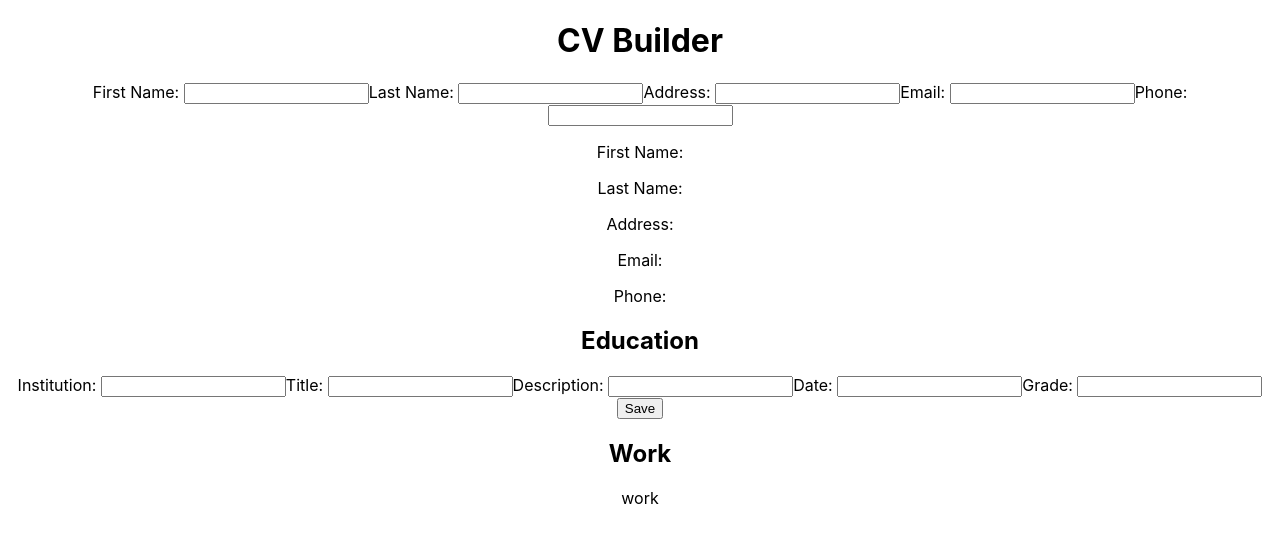
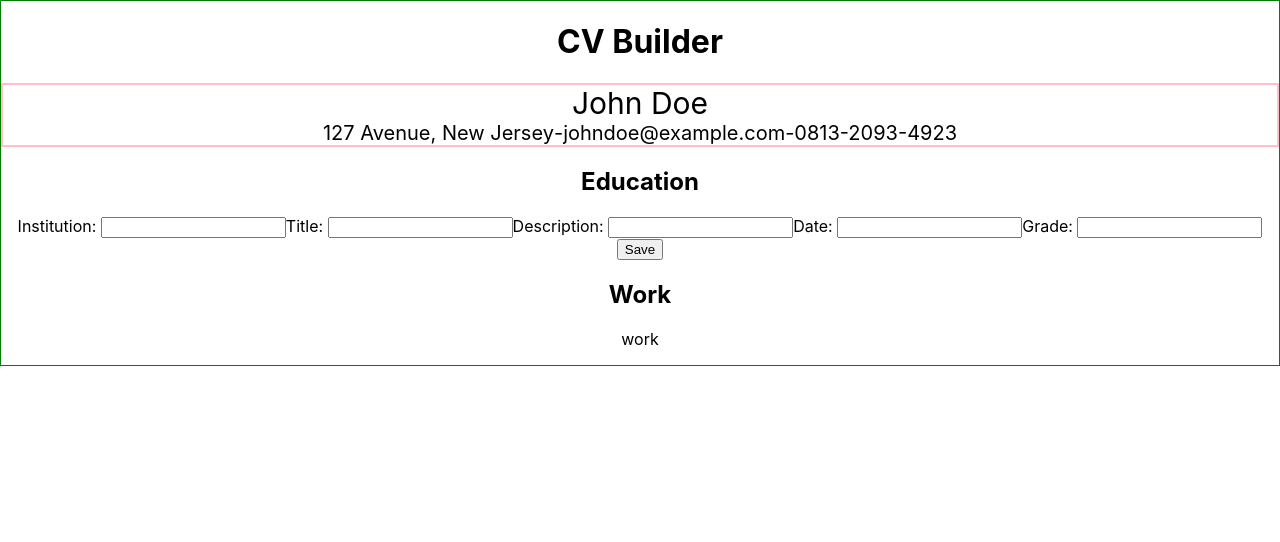
Before and after one commit to emarjani/resume-builder, a React (Create React App) app: page / in a window 1280 px wide. Shown: the top 542 px of the page. Built offline with nearby package versions, Linux system fonts and the light colour scheme.

Commit message:
changed general info layout

```diff
--- a/src/App.css
+++ b/src/App.css
@@ -1,11 +1,95 @@
 .App {
   text-align: center;
+  border: 1px green solid;
 }
 
 .App-logo {
   height: 40vmin;
   pointer-events: none;
 }
+
+/* GENERAL */
+
+#header {
+  border: 2px pink solid;
+  display: flex;
+  flex-direction: column;
+  align-items: center;
+  /* display: rela */
+}
+
+#name-container {
+  /* border: 2px purple solid; */
+  display: flex;
+  width: fit-content;
+}
+
+#name-container p,
+#contact-info p{
+  /* border: 1px solid; */
+  margin: 0;
+}
+
+#name-container p,
+#name-container input {
+  font-size: 30px;
+}
+
+#contact-info p,
+#contact-info input {
+  font-size: 20px;
+}
+
+/*
+__________________________________________ */
+
+
+
+.dash {
+  /* border: 2px red solid; */
+  margin: 0 2em 0 2em;
+}
+
+
+#header .field-container {
+  position: relative;
+  /* background-color: yellow; */
+}
+
+#header input {
+  /* font-size: 30px; */
+  /* min-width: 10px; */
+  outline: none;
+  position: absolute;
+  top:0;
+  width: 98%;
+  /* height: 98%; */
+  padding: 1px;
+  /* background-color: rgb(221, 159, 159); */
+  display: none;
+  z-index: 2;
+}
+
+#contact-info {
+  /* border: 1px red solid; */
+  /* width: 50%; */
+  display: flex;
+  justify-content: space-between;
+}
+
+#mask {
+  background-color: rgba(0,0,0,0.1);
+  width: 100%;
+  height: 100%;
+  display: none;
+  position: fixed;
+  top: 0;
+}
+
+
+
+
+
 
 @media (prefers-reduced-motion: no-preference) {
   .App-logo {
--- a/src/App.js
+++ b/src/App.js
@@ -15,11 +15,10 @@ class App extends Component {
 
     this.state = {
       general: {
-        firstName: "",
-        lastName: "",
-        email: "",
-        phone: "",
-        address: ""
+        name: "John Doe",
+        email: "johndoe@example.com",
+        phone: "0813-2093-4923",
+        address: "127 Avenue, New Jersey"
       },
 
       //id for both school and work
@@ -38,6 +37,7 @@ class App extends Component {
       work_form: {
         company: "",
         title: "",
+        duties: "",
         date: ""
       },
 
@@ -60,17 +60,15 @@ class App extends Component {
 
   }
 
-  //search school and work for id. if matches, delete that entry.
   //sesction is either education or work
   deleteEntry = (id, section) => {
     this.setState({[section]: this.state[section].filter(i => i.id !== id)});
   };
 
-  //needs to select correct form. grab object. fill fields with respective thing. edit object
-  //NOT delete and create a new one (id shud be the same)
-  editEntry = () => {
+  //take in id and changed info, and array, change accordingly
+  editEntry = (value, id, array) => {
 
-  };
+  }
 
   //for school
   createSchoolEntry = (school, title, desc, date, grade, id=this.state.id) => {
@@ -87,13 +85,13 @@ class App extends Component {
   }
 
 
-  // education, and work???/
+  // education, and work???// need to differentiate between save / create
   onSubmitForm = (e) => {
     e.preventDefault();
 
     const formID = e.target.id;
-    console.log(formID);
     if (formID == "education-form"){
+      //check if
       const { institution, title, description, date, grade } = this.state.education_form;
       let entry = this.createSchoolEntry(institution, title, description, date, grade);
       this.setState({education: this.state.education.concat(entry)});
@@ -107,63 +105,23 @@ class App extends Component {
 
   render(){
     return (
-      // edit cv button here?
+
       <div className="App">
         <h1>CV Builder</h1>
 
         <General info={this.state.general} change={this.handleChange}/>
 
         <h2>Education</h2>
-        <form id="education-form" onSubmit={this.onSubmitForm}>
-          <label htmlFor="institution">Institution: </label>
-          <input
-          onChange={this.handleChange}
-          value={this.state.education_form.institution}
-          type="text"
-          id="institution"
-          name="education_form"
-          />
 
-          <label htmlFor="title">Title: </label>
-          <input
-          onChange={this.handleChange}
-          value={this.state.education_form.title}
-          type="text"
-          id="title"
-          name="education_form"
-          />
 
-          <label htmlFor="description">Description: </label>
-          <input
-          onChange={this.handleChange}
-          value={this.state.education_form.description}
-          type="text"
-          id="description"
-          name="education_form"
-          />
+        <Education
+        form = {this.state.education_form}
+        entries={this.state.education}
 
-          <label htmlFor="date">Date: </label>
-          <input
-          onChange={this.handleChange}
-          value={this.state.education_form.date}
-          type="text"
-          id="date"
-          name="education_form"
-          />
-
-          <label htmlFor="grade">Grade: </label>
-          <input
-          onChange={this.handleChange}
-          value={this.state.education_form.grade}
-          type="text"
-          id="grade"
-          name="education_form"
-          />
-
-          <button type="submit">Save</button>
-        </form>
-
-        <Education entries={this.state.education} destroy={this.deleteEntry}/>
+        change = {this.handleChange}
+        onSubmit = {this.onSubmitForm}
+        destroy={this.deleteEntry}
+        edit={this.editSchoolEntry}/>
 
 
         <h2>Work</h2>
--- a/src/components/Education.js
+++ b/src/components/Education.js
@@ -6,11 +6,60 @@ class Education extends Component {
     }
 
     render(){
-        const { entries, destroy } = this.props;
+        const { form, entries, change, onSubmit, destroy, edit } = this.props;
         //entries are an array of objects
 
         return(
             <div>
+
+                <form id="education-form" onSubmit={onSubmit}>
+                    <label htmlFor="institution">Institution: </label>
+                    <input
+                    onChange={change}
+                    value={form.institution}
+                    type="text"
+                    id="institution"
+                    name="education_form"
+                    />
+
+                    <label htmlFor="title">Title: </label>
+                    <input
+                    onChange={change}
+                    value={form.title}
+                    type="text"
+                    id="title"
+                    name="education_form"
+                    />
+
+                    <label htmlFor="description">Description: </label>
+                    <input
+                    onChange={change}
+                    value={form.description}
+                    type="text"
+                    id="description"
+                    name="education_form"
+                    />
+
+                    <label htmlFor="date">Date: </label>
+                    <input
+                    onChange={change}
+                    value={form.date}
+                    type="text"
+                    id="date"
+                    name="education_form"
+                    />
+
+                    <label htmlFor="grade">Grade: </label>
+                    <input
+                    onChange={change}
+                    value={form.grade}
+                    type="text"
+                    id="grade"
+                    name="education_form"
+                    />
+
+                    <button type="submit">Save</button>
+                </form>
                 {entries.map((entry) => {
                     return (
                     <div key={entry.id}>
@@ -20,7 +69,7 @@ class Education extends Component {
                         <p>{entry.date}</p>
                         <p>{entry.grade}</p>
                         <p>{entry.id}</p>
-                        <button>Edit</button>
+                        <button onClick={() => edit(entry)}>Edit</button>
                         <button onClick={() => destroy(entry.id, "education")}>Delete</button>
                     </div>)
                 })}
--- a/src/components/General.js
+++ b/src/components/General.js
@@ -5,56 +5,80 @@ class General extends Component {
         super(props)
     }
 
+    toggleInput = (fieldID) => {
+        //toggle input field and mask
+        console.log("yessir");
+        document.getElementById("mask").style.display="block";
+        document.getElementById(fieldID).style.display = "block";
+        document.getElementById(fieldID).focus();
+    }
+
+    hideInput = () => {
+        console.log("mask");
+        //to close all input
+        document.getElementById("mask").style.display = "none";
+        Array.from(document.getElementsByTagName("input")).forEach(function(item, index) {
+            item.style.display="none";
+        });
+    }
+
     render(){
 
-        const { firstName, lastName, email, phone, address } = this.props.info;
+        const { name, email, phone, address } = this.props.info;
         const { change } = this.props
 
         return(
-            <div id="general section">
-                <form>
-                    <label htmlFor="firstName">First Name: </label>
+            <div id="header">
+                <div id="name-container">
+                    <div className="field-container">
+                        <p onClick={()=>this.toggleInput("name")}>{name}</p>
                         <input
                         onChange={change}
                         type="text"
-                    id="firstName"
+                        id="name"
                         name="general"
                         />
-                    <label htmlFor="lastName">Last Name: </label>
-                    <input
-                    onChange={change}
-                    type="text"
-                    id="lastName"
-                    name="general"
-                    />
-                    <label htmlFor="address">Address: </label>
+                    </div>
+                </div>
+
+                <div id="contact-info">
+                    <div className="field-container">
+                        <p onClick={()=>this.toggleInput("address")}>{address}</p>
                         <input
                         onChange={change}
                         type="text"
                         id="address"
                         name="general"
                         />
-                    <label htmlFor="email">Email: </label>
+                    </div>
+
+                    <p className="dash">  -  </p>
+
+                    <div className="field-container">
+                        <p onClick={()=>this.toggleInput("email")}>{email}</p>
                         <input
                         onChange={change}
                         type="text"
                         id="email"
                         name="general"
                         />
-                    <label htmlFor="phone">Phone: </label>
+                    </div>
+
+                    <p className="dash">  -  </p>
+
+                    <div className="field-container">
+                        <p onClick={()=>this.toggleInput("phone")}>{phone}</p>
                         <input
                         onChange={change}
                         type="text"
                         id="phone"
                         name="general"
                         />
-                </form>
+                    </div>
 
-                <p>First Name: {firstName} </p>
-                <p>Last Name: {lastName} </p>
-                <p>Address: {address}</p>
-                <p>Email: {email}</p>
-                <p>Phone: {phone}</p>
+                </div>
+
+                <div id="mask" onClick={()=>this.hideInput()}></div>
             </div>
         );
     }
```
Lines whose indentation alone changed are shown as unchanged.
